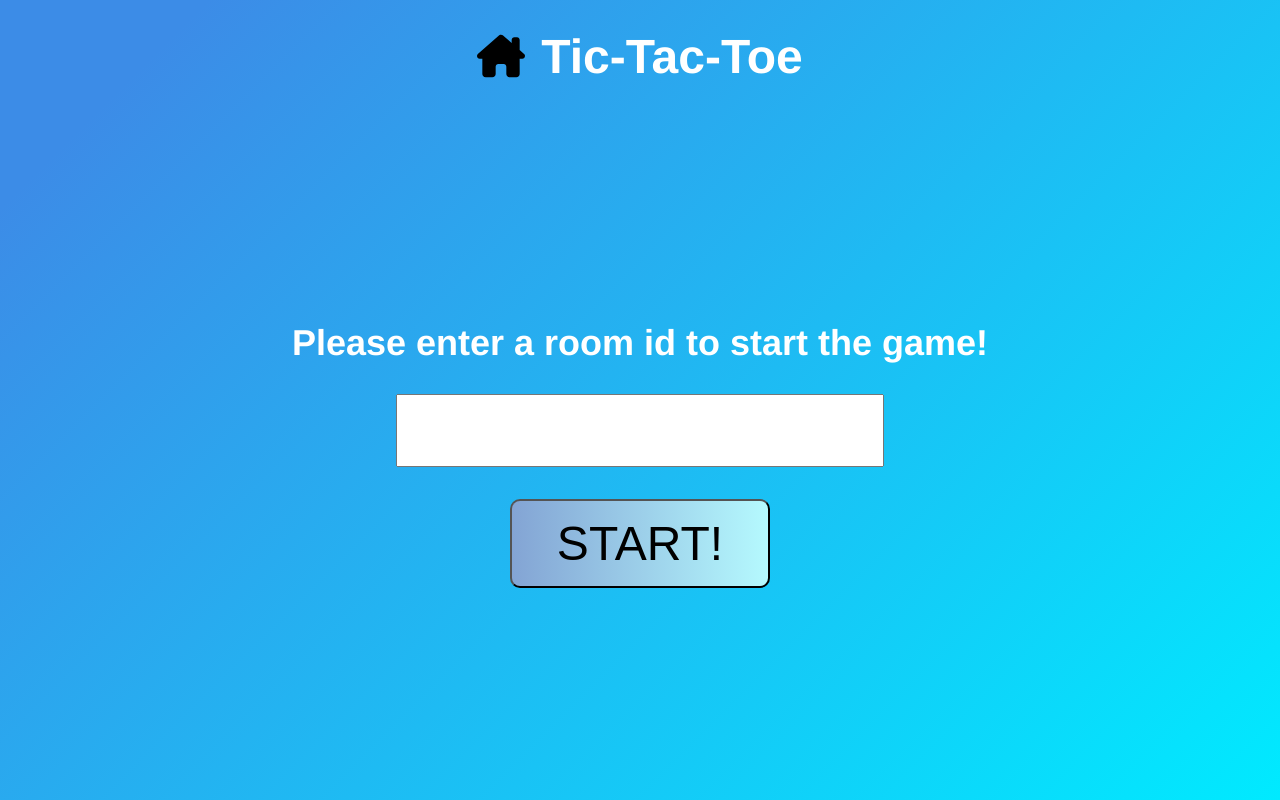
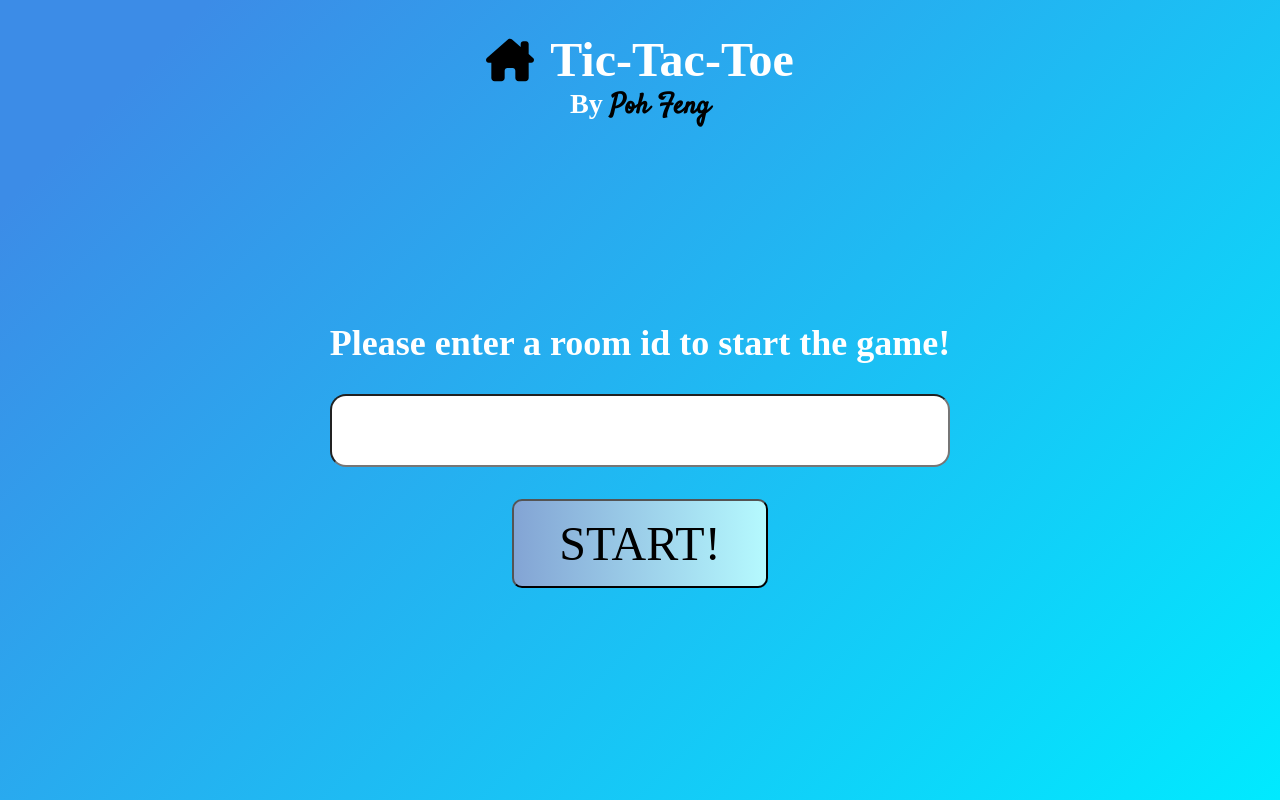
Before and after one commit to pohfeng/tic-tac-toe-client, a Vue app: page /#/ in a window 1280 px wide. Both pictures are taken after a click on the button "JOIN ROOM". Built offline with nearby package versions, Linux system fonts and the light colour scheme.

Commit message:
add styling and author

```diff
--- a/index.html
+++ b/index.html
@@ -5,6 +5,10 @@
     <link rel="icon" href="/favicon.ico" />
     <meta name="viewport" content="width=device-width, initial-scale=1.0" />
     <title>Tic-Tac-Toe App</title>
+    <link
+      href="https://fonts.googleapis.com/css2?family=Montserrat:wght@300;500&family=Satisfy&display=swap"
+      rel="stylesheet"
+    />
   </head>
   <body>
     <div id="app"></div>
--- a/src/App.vue
+++ b/src/App.vue
@@ -1,5 +1,6 @@
 <template>
   <header>
+    <div class="title">
       <nav>
         <img
           class="home-icon"
@@ -9,6 +10,8 @@
         />
       </nav>
       <h1>Tic-Tac-Toe</h1>
+    </div>
+    <h3>By <a href="https://www.pf-pang.com/" class="creator">Poh Feng</a></h3>
   </header>
   <main>
     <router-view></router-view>
@@ -27,13 +30,40 @@ export default {
 
 <style lang="scss">
 #app {
-  font-family: Avenir, Helvetica, Arial, sans-serif;
+  font-family: Montserrat 300, Avenir, Helvetica, Arial, sans-serif;
   -webkit-font-smoothing: antialiased;
   -moz-osx-font-smoothing: grayscale;
   text-align: center;
   color: #2c3e50;
 }
-nav {
+
+.creator {
+  font-family: Satisfy, 'Courier New', Courier, monospace;
+  text-decoration: none;
+  color: black;
+  cursor: pointer;
+}
+
+input,
+button {
+  font-family: inherit;
+}
+
+header {
+  h1,
+  h3 {
+    margin: 0;
+  }
+  height: 3rem;
+  margin: 2rem 0;
+  color: white;
+
+  .title {
+    display: flex;
+    justify-content: center;
+    align-items: center;
+
+    & nav {
       height: 2em;
       padding-right: 1rem;
 
@@ -43,17 +73,7 @@ nav {
         cursor: pointer;
       }
     }
-
-header {
-  h1 {
-    margin: 0;
   }
-  height: 3rem;
-  margin: 2rem 0;
-  display: flex;
-  justify-content: center;
-  align-items: center;
-  color: white;
 }
 body {
   margin: 0;
--- a/src/components/Room/JoinRoomForm.vue
+++ b/src/components/Room/JoinRoomForm.vue
@@ -1,10 +1,12 @@
 <template>
   <section>
-    <h2>Please enter a room id to start the game!</h2>
-    <form @submit.prevent="onSubmit">
-      <input type="text" v-model="roomId" />
-      <button type="submit">Start!</button>
-    </form>
+    <div>
+      <h2>Please enter a room id to start the game!</h2>
+      <form @submit.prevent="onSubmit">
+        <input type="text" v-model="roomId" />
+        <button type="submit">Start!</button>
+      </form>
+    </div>
   </section>
 </template>
 
@@ -41,9 +43,16 @@ form {
   justify-content: center;
   align-items: center;
 }
+
+section {
+  padding: 0 1rem;
+}
+
 input {
+  width: 100%;
   padding: 1rem 2rem;
   outline: none;
   font-size: xx-large;
+  border-radius: 1rem;
 }
 </style>
--- a/src/pages/CreateRoomPage.vue
+++ b/src/pages/CreateRoomPage.vue
@@ -1,5 +1,5 @@
 <template>
-  <div>
+  <section>
     <div>Your room Id is</div>
     <div class="room-id">
       <span>{{ roomId }}</span>
@@ -16,7 +16,7 @@
       <span>Game will start right after your opponent join </span>
       <span class="spinner"></span>
     </div>
-  </div>
+  </section>
 </template>
 
 <script>
@@ -37,9 +37,14 @@ export default {
 <style lang="scss" scoped>
 @import '../styles/spinner';
 @include spinner-mixin;
+
+section {
+  padding: 0 1rem;
+}
 .room-id {
   display: flex;
   justify-content: space-between;
+  align-items: center;
   font-size: 1.5rem;
   text-align: left;
   background-color: rgba(#ddd, 0.5);
@@ -52,4 +57,10 @@ export default {
   height: 1.5rem;
   cursor: pointer;
 }
+
+@media (max-width: 480px) {
+  .room-id {
+    font-size: 1rem;
+  }
+}
 </style>
```
Lines whose indentation alone changed are shown as unchanged.
